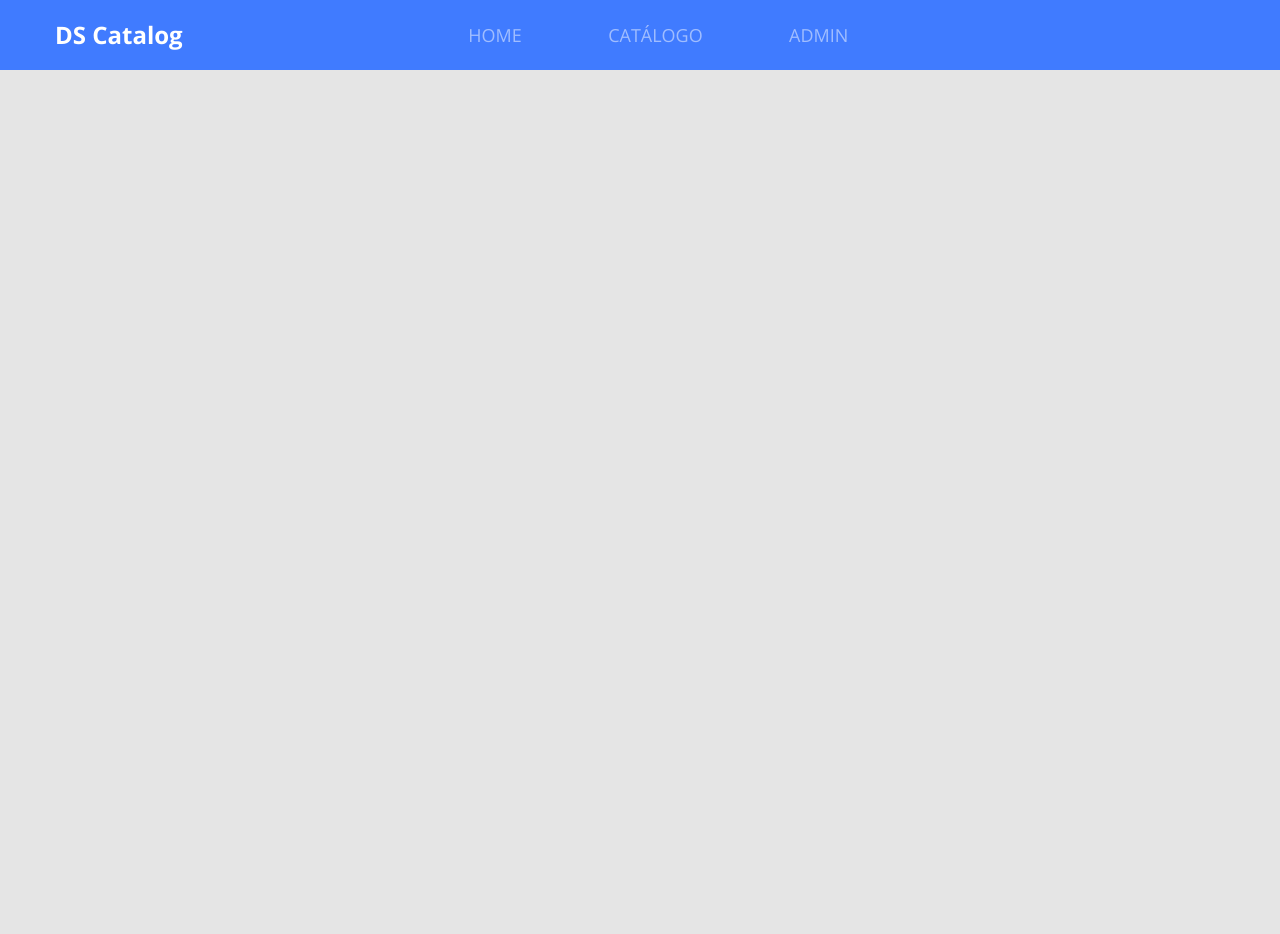
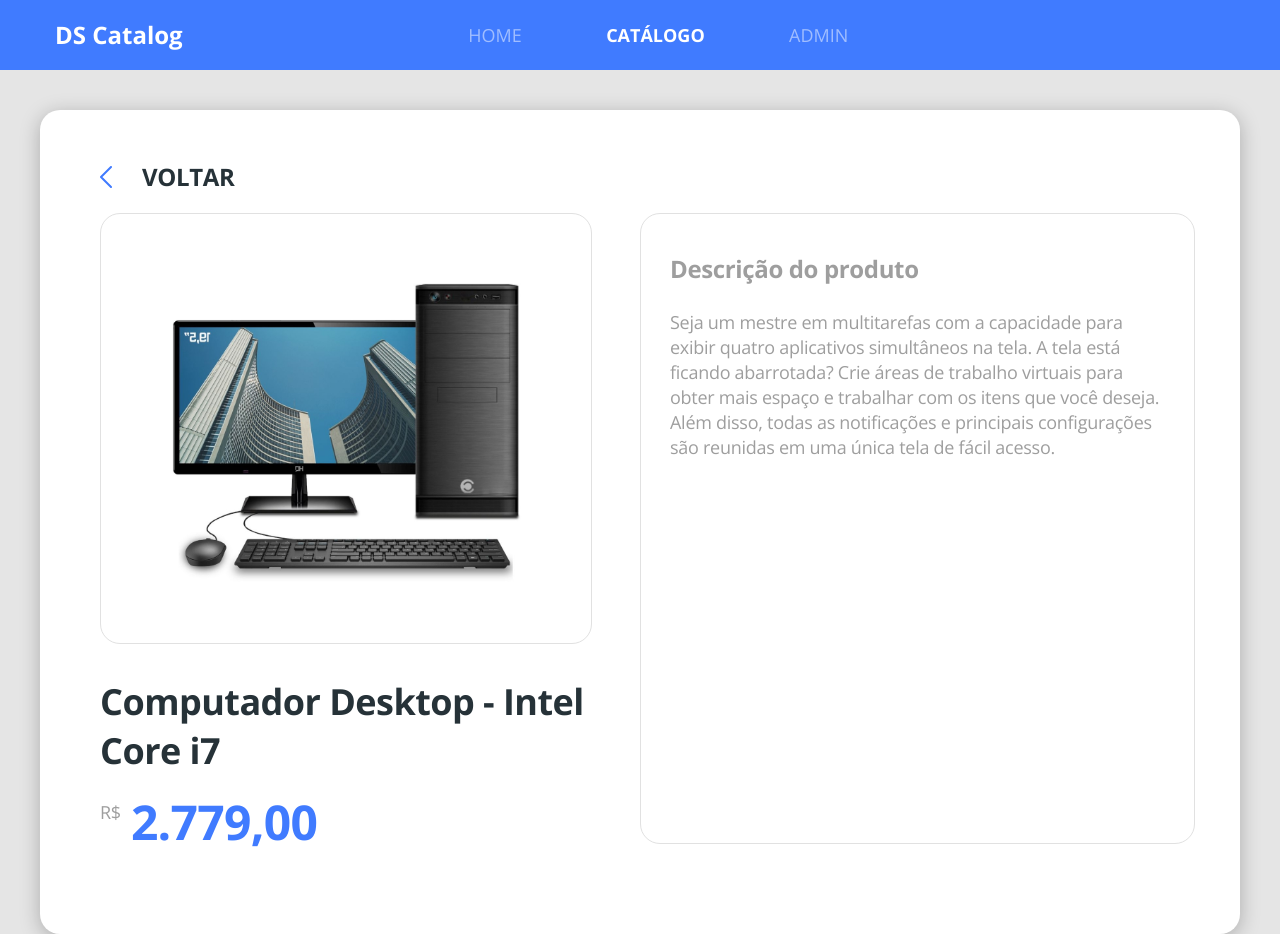
Before and after one commit to moisesguilherme/dscatalog-bootcamp-devsuperior, a React (Create React App) app in the folder front-web/: page /products/1 in a window 1280 px wide. Before the commit the page ends 800 px from the top, so only its background shows below. Built offline with nearby package versions, Linux system fonts and the light colour scheme.

Commit message:
Add products details

```diff
--- a/front-web/src/Routes.tsx
+++ b/front-web/src/Routes.tsx
@@ -3,6 +3,7 @@
 import Navbar from './core/components/Navbar';
 import Admin from './pages/Admin';
 import Catalog from './pages/Catalog';
+import ProductDetails from './pages/Catalog/components/ProductDetails';
 import Home from './pages/Home';
 
 
@@ -13,8 +14,11 @@
             <Route path="/" exact>
                 <Home/>
             </Route>
-            <Route path="/catalog">
+            <Route path="/products" exact>
                 <Catalog/>
+            </Route>
+            <Route path="/products/:productId">
+                <ProductDetails/>
             </Route>
             <Route path="/admin">
                 <Admin/>
--- a/front-web/src/core/components/ButtonIcon/styles.scss
+++ b/front-web/src/core/components/ButtonIcon/styles.scss
@@ -13,4 +13,5 @@
     display: flex;
     align-items: center;
     justify-content: center;
+    color: #FFF;
 }
--- a/front-web/src/core/components/Navbar/index.tsx
+++ b/front-web/src/core/components/Navbar/index.tsx
@@ -17,7 +17,7 @@
                      </NavLink>
                 </li>
                 <li>
-                    <NavLink to="/catalog" activeClassName="active">
+                    <NavLink to="/products" activeClassName="active">
                         CATÁLOGO
                      </NavLink>
                 </li>
--- /dev/null
+++ b/front-web/src/core/components/ProductPrice/index.tsx
@@ -0,0 +1,17 @@
+import React from 'react';
+import './styles.scss';
+
+type Props = {
+    price: string;
+}
+
+const ProductPrice = ({price}: Props) => (
+    <div className="product-price-container">
+        <span className="product-currency">R$</span>
+        <h3 className="product-price">
+            {price}
+        </h3>
+    </div>
+);
+
+export default ProductPrice;
--- /dev/null
+++ b/front-web/src/core/components/ProductPrice/styles.scss
@@ -0,0 +1,19 @@
+.product-price-container{
+    margin-top: 25px;
+    display: flex;
+ }
+
+ .product-currency {
+    font-size: 18px;
+    line-height: 25px;
+    letter-spacing: -0.015em;
+    color: #9E9E9E;
+ }
+
+ .product-price {
+    font-size: 32px;
+    line-height: 44px;
+    letter-spacing: -0.015em;
+    color: #407BFF;
+    margin-left: 10px;
+ }
--- a/front-web/src/pages/Catalog/components/ProductCard/index.tsx
+++ b/front-web/src/pages/Catalog/components/ProductCard/index.tsx
@@ -1,5 +1,6 @@
 import React from 'react';
 import { ReactComponent as ProductImage } from '../../../../core/assets/images/product.svg';
+import ProductPrice from '../../../../core/components/ProductPrice';
 import './styles.scss';
 
 const ProductCard = () => (
@@ -9,10 +10,7 @@
             <h6 className="product-name">
                 Computador Desktop - Intel Core i7
             </h6>
-            <div className="product-price-container">
-                <span className="product-currency">R$</span>
-                <h3 className="product-price">2.779,00</h3>
-            </div>
+           <ProductPrice price="3.779,00" />
         </div>
     </div>
 );
--- a/front-web/src/pages/Catalog/components/ProductCard/styles.scss
+++ b/front-web/src/pages/Catalog/components/ProductCard/styles.scss
@@ -15,24 +15,5 @@
    font-size: 18px;
    line-height: 25px;
    letter-spacing: -0.015em;
+   color: #263238;
 }
-
-.product-price-container{
-   margin-top: 25px;
-   display: flex;
-}
-
-.product-currency {
-   font-size: 18px;
-   line-height: 25px;
-   letter-spacing: -0.015em;
-   color: #9E9E9E;
-}
-
-.product-price {
-   font-size: 32px;
-   line-height: 44px;
-   letter-spacing: -0.015em;
-   color: #407BFF;
-   margin-left: 10px;
-}
--- /dev/null
+++ b/front-web/src/pages/Catalog/components/ProductDetails/index.tsx
@@ -0,0 +1,55 @@
+import React from 'react';
+import { Link, useParams } from 'react-router-dom';
+import { ReactComponent as ArrowIcon } from '../../../../core/assets/images/arrow.svg';
+import { ReactComponent as ProductImage } from '../../../../core/assets/images/product.svg';
+import ProductPrice from '../../../../core/components/ProductPrice';
+import './styles.scss';
+
+type ParamsType = {
+    productId: string;
+}
+
+
+const ProductDetails = () => {
+    const { productId } = useParams<ParamsType>();
+
+    console.log(productId);
+
+    return (
+        <div className="product-details-container">
+            <div className="card-base border-radius-20 product-details">
+               <Link to="/products" className="product-details-goback">
+                    <ArrowIcon className="icon-goback" />
+                    <h1 className="text-goback">voltar</h1>
+               </Link>
+               <div className="row">
+                   <div className="col-6 pr-5">
+                       <div className="product-details-card text-center">
+                            <ProductImage className="product-details-image"/>
+                       </div>
+                       <h1 className="product-details-name">
+                        Computador Desktop - Intel Core i7
+                       </h1>
+                        <ProductPrice price="2.779,00"/>
+                   </div>
+                   <div className="col-6 product-details-card">
+                       <h1 className="product-description-title">
+                           Descrição do produto
+                        </h1>
+                        <p className="product-description-text">
+                           Seja um mestre em multitarefas com a capacidade para exibir quatro
+                           aplicativos simultâneos na tela. A tela está ficando abarrotada?
+                           Crie áreas de trabalho virtuais para obter mais espaço e trabalhar
+                           com os itens que você deseja. Além disso, todas as notificações e
+                           principais configurações são reunidas em uma única tela de fácil acesso.
+                        </p>
+                   </div>
+               </div>
+            </div>
+        </div>
+    );
+
+};
+
+
+export default ProductDetails;
--- /dev/null
+++ b/front-web/src/pages/Catalog/components/ProductDetails/styles.scss
@@ -0,0 +1,67 @@
+.product-details-container {
+    margin-top: 40px;
+    padding-left: 40px;
+    padding-right: 40px;
+}
+
+.product-details{
+    padding: 50px 60px 90px 60px;
+}
+
+.product-details-goback{
+    display: flex;
+    align-items: center;
+    margin-bottom: 20px;
+}
+
+
+.icon-goback {
+    border: #407BFF;
+    transform: rotate(-180deg);
+    margin-right: 30px;
+}
+
+.text-goback{
+    font-size: 24px;
+    line-height: 33px;
+    letter-spacing: -0.015em;
+    color: #263238;
+    text-transform: uppercase;
+}
+
+.product-details-card {
+    border: 1px solid #E1E1E1;
+    border-radius: 20px;
+    padding: 38px 29px;
+}
+
+.product-details-image {
+    width: 353px;
+    height: 353px;
+}
+
+.product-description-title{
+    font-size: 24px;
+    line-height: 33px;
+    letter-spacing: -0.015em;
+    color: #9E9E9E;
+    margin-bottom: 25px;
+}
+
+.product-description-text{
+    font-size: 18px;
+    line-height: 25px;
+    letter-spacing: -0.015em;
+    color: #9E9E9E;
+}
+
+.product-details-name{
+    font-size: 36px;
+    line-height: 49px;
+    letter-spacing: -0.015em;
+    margin-top: 33px;
+}
+
+.product-details .product-price{
+    font-size: 48px;
+}
--- a/front-web/src/pages/Catalog/index.tsx
+++ b/front-web/src/pages/Catalog/index.tsx
@@ -1,4 +1,5 @@
 import React from 'react';
+import { Link } from 'react-router-dom';
 import ProductCard from './components/ProductCard';
 import './styles.scss';
 
@@ -8,18 +9,15 @@
             Catálogo de produtos
         </h1>
         <div className="catalog-products">
-            <ProductCard />
-            <ProductCard />
-            <ProductCard />
-            <ProductCard />
-            <ProductCard />
-            <ProductCard />
-            <ProductCard />
-            <ProductCard />
-            <ProductCard />
-            <ProductCard />
-            <ProductCard />
-            <ProductCard />
+            <Link to="/products/1"><ProductCard/></Link>
+            <Link to="/products/2"><ProductCard/></Link>
+            <Link to="/products/3"><ProductCard/></Link>
+            <Link to="/products/4"><ProductCard/></Link>
+            <Link to="/products/5"><ProductCard/></Link>
+            <Link to="/products/6"><ProductCard/></Link>
+            <Link to="/products/7"><ProductCard/></Link>
+            <Link to="/products/8"><ProductCard/></Link>
+            <Link to="/products/9"><ProductCard/></Link>
         </div>
     </div>
 
--- a/front-web/src/pages/Home/index.tsx
+++ b/front-web/src/pages/Home/index.tsx
@@ -13,7 +13,7 @@
                 <p className="text-subtitle">
                     Ajudaremos você a encontrar os melhores <br/>produtos disponíveis no mercado.
                 </p>
-                <Link to="/catalog">
+                <Link to="/products">
                     <ButtonIcon text="inicie agora a sua busca"/>
                 </Link>
             </div>
```
Also changed, not shown: front-web/src/core/assets/images/arrow.svg, 1 other file (tests, documents, lock files or other folders).
